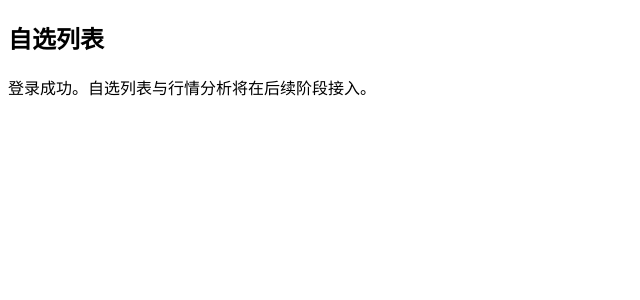
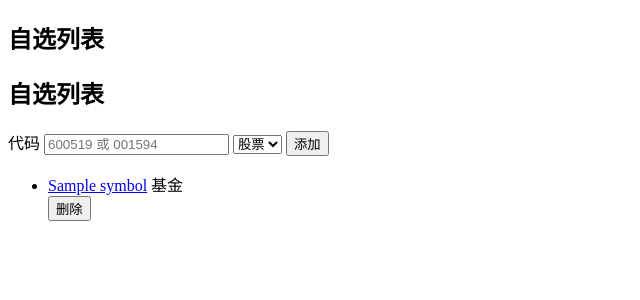
Before and after one commit to zhao6300/stock, a FastAPI app: template templates/dashboard.html in a window 1280 px wide. Shown: the part 32-332 px from the top of the page, without its empty margins (0-640 px from the left). Run offline with FastAPI, Linux system fonts and the light colour scheme; the template is opened without the code that fills it: most values are stand-ins (such as "Sample title", 1, 10 or a date in 2020).

Commit message:
Phase 05: add analysis interface

```diff
--- a/src/a_stock_platform/app.py
+++ b/src/a_stock_platform/app.py
@@ -2,10 +2,11 @@ from contextlib import asynccontextmanager
 from pathlib import Path
 from typing import Annotated
 
-from fastapi import Depends, FastAPI, Form, Request
+from fastapi import Depends, FastAPI, Form, HTTPException, Query, Request
 from fastapi.responses import HTMLResponse, RedirectResponse, Response
 from fastapi.templating import Jinja2Templates
 from sqlalchemy.orm import Session
+from sqlalchemy import select
 
 from a_stock_platform.auth import (
     create_access_token,
@@ -13,6 +14,9 @@ from a_stock_platform.auth import (
     read_access_token,
     verify_password,
 )
+from a_stock_platform.data import get_market_history, validate_symbol
+from a_stock_platform.indicators import compute_metrics
+from a_stock_platform.models import Watchlist
 from a_stock_platform.config import settings
 from a_stock_platform.models import User, get_db, get_user_by_username, init_database
 
@@ -21,6 +25,20 @@ templates = Jinja2Templates(directory=Path("templates"))
 app = FastAPI(
     title="China A-Share Analysis Platform",
 )
+
+
+def _sparkline(candles: list[dict[str, object]], width: int = 240, height: int = 60) -> str:
+    closes = [float(row["close"]) for row in candles]
+    if len(closes) < 2:
+        return ""
+    low, high = min(closes), max(closes)
+    denominator = high - low or 1
+    points = []
+    for index, close in enumerate(closes):
+        x = (index / (len(closes) - 1)) * width
+        y = height - ((close - low) / denominator) * height
+        points.append(f"{x:.1f},{y:.1f}")
+    return f'<svg viewBox="0 0 {width} {height}" role="img" aria-label="价格走势"><polyline fill="none" stroke="#2563eb" stroke-width="2" points="{" ".join(points)}" /></svg>'
 
 
 @asynccontextmanager
@@ -170,11 +188,127 @@ def logout() -> RedirectResponse:
 def dashboard(
     request: Request,
     user: Annotated[User | None, Depends(get_current_user)],
+    database: Annotated[Session, Depends(get_db)],
 ) -> Response:
     if user is None:
         return RedirectResponse("/login", status_code=303)
+    entries = database.execute(
+        select(Watchlist).where(Watchlist.user_id == user.id).order_by(Watchlist.symbol)
+    ).scalars().all()
     return templates.TemplateResponse(
         request=request,
         name="dashboard.html",
-        context={"title": "自选", "user": user},
+        context={"title": "自选", "user": user, "entries": entries},
     )
+
+
+@app.post("/dashboard/watchlist")
+def add_watchlist_symbol(
+    request: Request,
+    symbol: Annotated[str, Form()],
+    symbol_type: Annotated[str, Form()],
+    user: Annotated[User | None, Depends(get_current_user)],
+    database: Annotated[Session, Depends(get_db)],
+) -> Response:
+    if user is None:
+        return RedirectResponse("/login", status_code=303)
+    symbol_type = symbol_type.strip().lower()
+    try:
+        normalized = validate_symbol(symbol, symbol_type)
+    except ValueError as error:
+        return _error_page(request, "dashboard.html", str(error), 422)
+    existing = database.execute(
+        select(Watchlist).where(
+            Watchlist.user_id == user.id,
+            Watchlist.symbol == normalized,
+            Watchlist.symbol_type == symbol_type,
+        )
+    ).scalar_one_or_none()
+    if existing:
+        return RedirectResponse("/dashboard", status_code=303)
+    database.add(
+        Watchlist(
+            user_id=user.id,
+            symbol=normalized,
+            symbol_type=symbol_type,
+        )
+    )
+    database.commit()
+    return RedirectResponse("/dashboard", status_code=303)
+
+
+@app.post("/dashboard/watchlist/{watchlist_id}/delete")
+def delete_watchlist_symbol(
+    watchlist_id: int,
+    user: Annotated[User | None, Depends(get_current_user)],
+    database: Annotated[Session, Depends(get_db)],
+) -> Response:
+    if user is None:
+        return RedirectResponse("/login", status_code=303)
+    entry = database.get(Watchlist, watchlist_id)
+    if entry and entry.user_id == user.id:
+        database.delete(entry)
+        database.commit()
+    return RedirectResponse("/dashboard", status_code=303)
+
+
+def _analysis_data(
+    symbol: str,
+    symbol_type: str,
+    database: Session,
+    days: int,
+) -> dict[str, object]:
+    normalized = validate_symbol(symbol, symbol_type)
+    candles = get_market_history(database, normalized, symbol_type, min(max(days, 5), 500))
+    if not candles:
+        raise ValueError("暂无行情数据，请确认接口可用或导入数据")
+    metrics = compute_metrics(candles)
+    source = str(candles[-1].get("source") or "")
+    return {
+        "symbol": normalized,
+        "symbol_type": symbol_type,
+        "candles": candles,
+        "metrics": metrics,
+        "source": source,
+        "sparkline": _sparkline(candles),
+    }
+
+
+@app.get("/analysis/{symbol_type}/{symbol}")
+def analysis_page(
+    request: Request,
+    symbol_type: str,
+    symbol: str,
+    user: Annotated[User | None, Depends(get_current_user)],
+    database: Annotated[Session, Depends(get_db)],
+    days: Annotated[int, Query(ge=5, le=500)] = 250,
+) -> Response:
+    if user is None:
+        return RedirectResponse("/login", status_code=303)
+    try:
+        data = _analysis_data(symbol, symbol_type, database, days)
+    except ValueError as error:
+        return _error_page(request, "analysis.html", str(error), 422)
+    return templates.TemplateResponse(
+        request=request,
+        name="analysis.html",
+        context={
+            "title": str(data["symbol"]),
+            "user": user,
+            **data,
+            **data["metrics"],
+        },
+    )
+
+
+@app.get("/api/analysis/{symbol_type}/{symbol}")
+def analysis_json(
+    symbol_type: str,
+    symbol: str,
+    database: Annotated[Session, Depends(get_db)],
+    days: Annotated[int, Query(ge=5, le=500)] = 250,
+) -> dict[str, object]:
+    try:
+        return _analysis_data(symbol, symbol_type, database, days)
+    except ValueError as error:
+        raise HTTPException(status_code=422, detail=str(error)) from error
--- a/src/a_stock_platform/models.py
+++ b/src/a_stock_platform/models.py
@@ -1,5 +1,5 @@
 from dataclasses import dataclass
-from datetime import datetime
+from datetime import datetime, timezone
 from pathlib import Path
 from typing import Iterator
 
@@ -51,7 +51,9 @@ class Watchlist(Base):
     user_id: Mapped[int] = mapped_column(Integer, ForeignKey("users.id", ondelete="CASCADE"))
     symbol: Mapped[str] = mapped_column(String(20))
     symbol_type: Mapped[str] = mapped_column(String(10))
-    added_at: Mapped[datetime] = mapped_column(DateTime, default=datetime.utcnow)
+    added_at: Mapped[datetime] = mapped_column(
+        DateTime, default=lambda: datetime.now(timezone.utc)
+    )
 
 
 class DailyPrice(Base):
--- a/templates/base.html
+++ b/templates/base.html
@@ -10,6 +10,7 @@
       <a href="/">首页</a>
       {% if user %}
         <a href="/dashboard">自选</a>
+        <a href="/analysis/stock/600519">示例分析</a>
         <a href="/logout">退出</a>
       {% else %}
         <a href="/login">登录</a>
--- a/templates/dashboard.html
+++ b/templates/dashboard.html
@@ -3,6 +3,29 @@
 {% block content %}
   <section class="card">
     <h1>自选列表</h1>
-    <p>登录成功。自选列表与行情分析将在后续阶段接入。</p>
+    <h1>自选列表</h1>
+    <form class="watchlist-form" method="post" action="/dashboard/watchlist">
+      <label for="symbol">代码</label>
+      <input id="symbol" name="symbol" placeholder="600519 或 001594" required />
+      <select name="symbol_type" required>
+        <option value="stock">股票</option>
+        <option value="fund">基金</option>
+      </select>
+      <button type="submit">添加</button>
+    </form>
+    {% if error %}<p class="error">{{ error }}</p>{% endif %}
+    <ul class="symbols">
+      {% for entry in entries %}
+        <li>
+          <a href="/analysis/{{ entry.symbol_type }}/{{ entry.symbol }}">{{ entry.symbol }}</a>
+          <span>{{ '股票' if entry.symbol_type == 'stock' else '基金' }}</span>
+          <form method="post" action="/dashboard/watchlist/{{ entry.id }}/delete">
+            <button type="submit">删除</button>
+          </form>
+        </li>
+      {% else %}
+        <li class="empty">还没有自选代码。</li>
+      {% endfor %}
+    </ul>
   </section>
 {% endblock %}
```
Also changed, not shown: templates/analysis.html (added, +24 -0 lines), tests/test_analysis_flow.py (added, +70 -0 lines), 1 other file.
